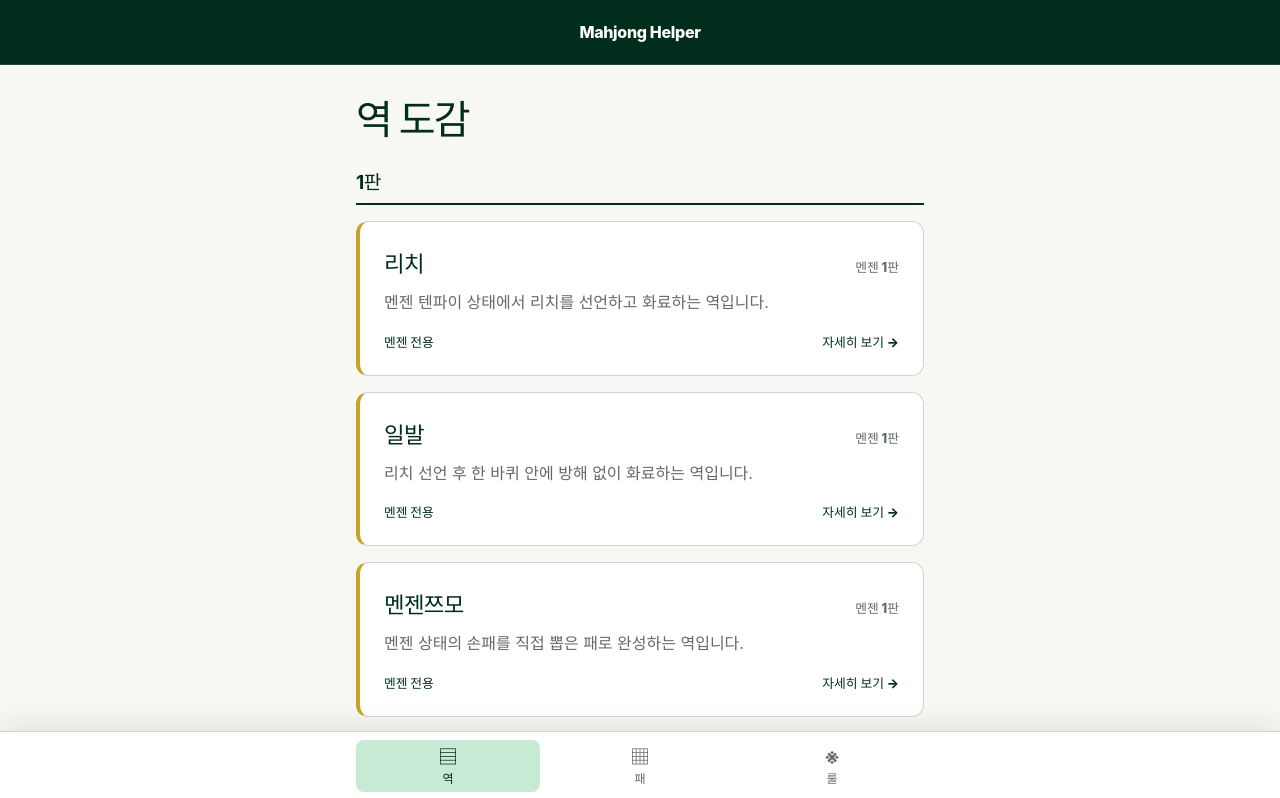
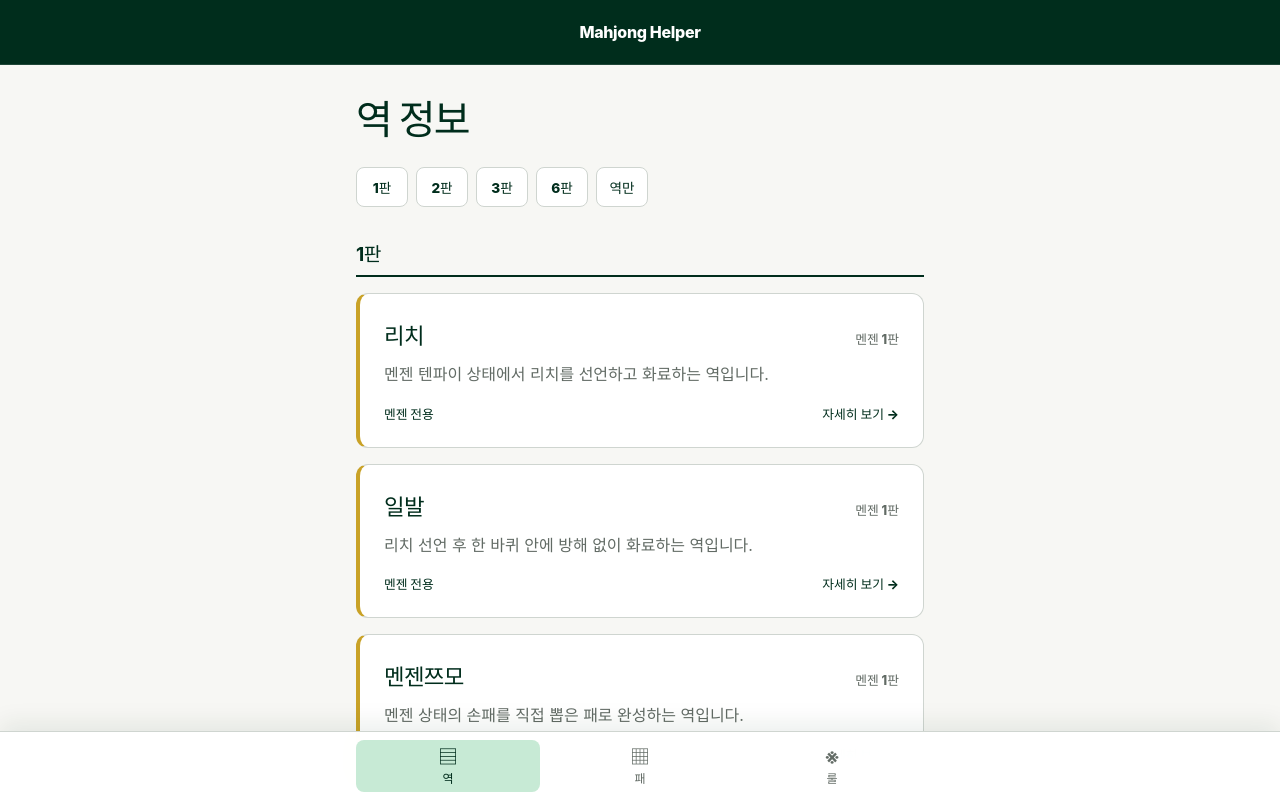
Before and after one commit to sascill/mahjong-helper, a React (Vite) app: page /yaku in a window 1280 px wide. Shown: the top 798 px of the page. Built offline with nearby package versions, Linux system fonts and the light colour scheme.

Commit message:
feat: 역 정보 앵커 네비게이션 추가

```diff
--- a/src/app/AppShell.tsx
+++ b/src/app/AppShell.tsx
@@ -50,7 +50,7 @@ function AppShell({ children }: PropsWithChildren) {
           <Link
             className={styles.brand}
             to="/yaku"
-            aria-label="Mahjong Helper 역 도감"
+            aria-label="Mahjong Helper 역 정보"
           >
             Mahjong Helper
           </Link>
--- a/src/features/yaku-catalog/YakuCatalog.module.css
+++ b/src/features/yaku-catalog/YakuCatalog.module.css
@@ -4,9 +4,12 @@
   padding: var(--space-6) var(--space-4) var(--space-8);
 }
 
-.header,
 .detailHeader {
   margin-bottom: var(--space-6);
+}
+
+.header {
+  margin-bottom: var(--space-4);
 }
 
 .eyebrow {
@@ -32,6 +35,39 @@
   line-height: 1.65;
 }
 
+.groupNavigation {
+  position: sticky;
+  z-index: 10;
+  top: 64px;
+  display: flex;
+  gap: var(--space-2);
+  margin-bottom: var(--space-6);
+  padding: var(--space-2) 0;
+  background: var(--color-background);
+  overflow-x: auto;
+}
+
+.groupNavigationLink {
+  display: inline-flex;
+  min-width: 52px;
+  min-height: 40px;
+  align-items: center;
+  justify-content: center;
+  border: 1px solid var(--color-border);
+  border-radius: var(--radius-control);
+  background: var(--color-surface);
+  color: var(--color-primary-strong);
+  font-size: 0.85rem;
+  font-weight: 800;
+  text-decoration: none;
+  white-space: nowrap;
+}
+
+.groupNavigationLink:focus-visible {
+  outline: 3px solid var(--color-primary-soft);
+  outline-offset: 2px;
+}
+
 .list {
   display: grid;
   gap: var(--space-8);
@@ -40,6 +76,7 @@
 .listGroup {
   display: grid;
   gap: var(--space-4);
+  scroll-margin-top: 132px;
 }
 
 .listGroup > h2 {
--- a/src/features/yaku-catalog/lib/yakuPresentation.ts
+++ b/src/features/yaku-catalog/lib/yakuPresentation.ts
@@ -13,6 +13,14 @@ export type YakuGroupLabel = (typeof YAKU_GROUP_LABELS)[number]
 export type YakuGroup = {
   label: YakuGroupLabel
   yakus: Yaku[]
+}
+
+const YAKU_GROUP_ANCHOR_IDS: Record<YakuGroupLabel, string> = {
+  '1판': 'yaku-1',
+  '2판': 'yaku-2',
+  '3판': 'yaku-3',
+  '6판': 'yaku-6',
+  '역만': 'yaku-yakuman',
 }
 
 const getYakuGroupLabel = (yaku: Yaku): YakuGroupLabel => {
@@ -39,6 +47,9 @@ export const groupYakus = (yakus: readonly Yaku[]): YakuGroup[] =>
     label,
     yakus: yakus.filter((yaku) => getYakuGroupLabel(yaku) === label),
   }))
+
+export const getYakuGroupAnchorId = (label: YakuGroupLabel): string =>
+  YAKU_GROUP_ANCHOR_IDS[label]
 
 export const getPrimaryValueLabel = (yaku: Yaku): string =>
   yaku.value.type === 'yakuman'
--- a/src/features/yaku-catalog/ui/YakuList.tsx
+++ b/src/features/yaku-catalog/ui/YakuList.tsx
@@ -3,6 +3,7 @@ import { Link } from 'react-router'
 import type { Yaku } from '../../../domain/mahjong/yaku'
 import styles from '../YakuCatalog.module.css'
 import {
+  getYakuGroupAnchorId,
   getOpenValueLabel,
   getPrimaryValueLabel,
   groupYakus,
@@ -18,8 +19,23 @@ export function YakuList({ yakus }: YakuListProps) {
   return (
     <>
       <header className={styles.header}>
-        <h1>역 도감</h1>
+        <h1>역 정보</h1>
       </header>
+
+      <nav
+        className={styles.groupNavigation}
+        aria-label="판수별 역 바로가기"
+      >
+        {groups.map((group) => (
+          <a
+            className={styles.groupNavigationLink}
+            href={`#${getYakuGroupAnchorId(group.label)}`}
+            key={group.label}
+          >
+            {group.label}
+          </a>
+        ))}
+      </nav>
 
       <section
         className={styles.list}
@@ -29,6 +45,7 @@ export function YakuList({ yakus }: YakuListProps) {
           <section
             className={styles.listGroup}
             aria-label={`${group.label} 역`}
+            id={getYakuGroupAnchorId(group.label)}
             key={group.label}
           >
             <h2>{group.label}</h2>
```
Also changed, not shown: src/features/yaku-catalog/Spec.md (+6 -2 lines), 5 other files (tests, documents, lock files or other folders).
